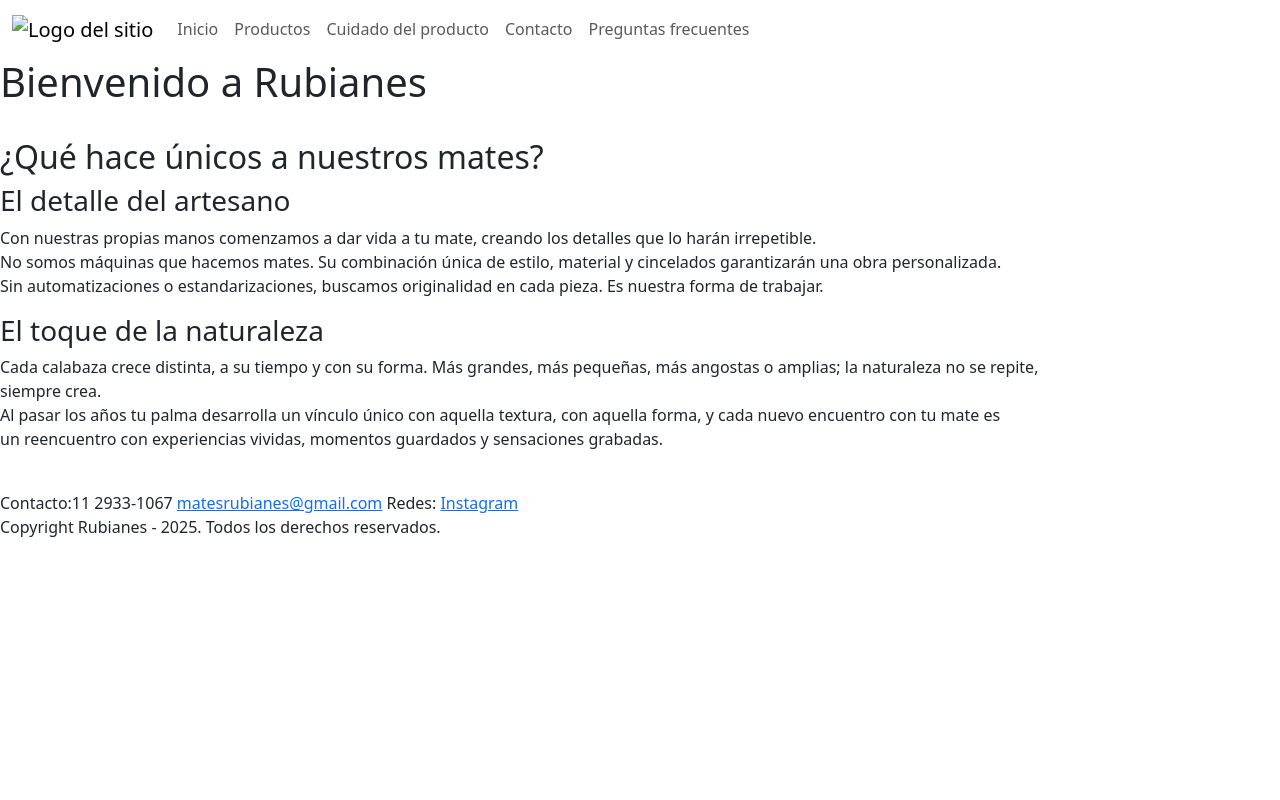
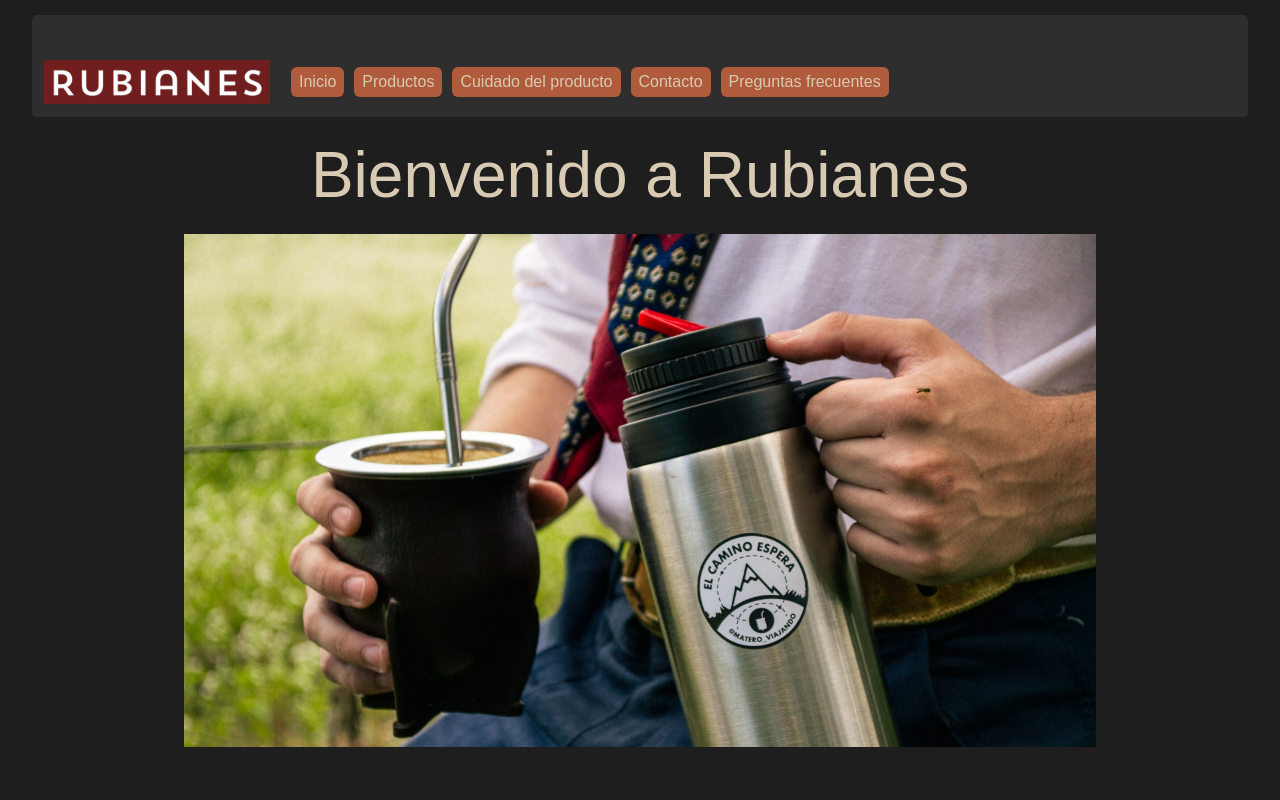
Before and after one commit to TomasCardarelli/Proyecto-mates-rubianes, a plain HTML site: page index.html in a window 1280 px wide. Shown: the top 800 px of the page. Drawn offline with nearby package versions, Linux system fonts and the light colour scheme; the site is published under a folder, as on GitHub Pages, so addresses that start at the root find nothing.

Commit message:
correccion path 3

```diff
--- a/index.html
+++ b/index.html
@@ -7,7 +7,7 @@
      <link href="https://cdn.jsdelivr.net/npm/bootstrap@5.3.7/dist/css/bootstrap.min.css" rel="stylesheet"
       integrity="sha384-LN+7fdVzj6u52u30Kp6M/trliBMCMKTyK833zpbD+pXdCLuTusPj697FH4R/5mcr" crossorigin="anonymous">
     <!--CSS-->
-    <link rel="stylesheet" href="/styles/styles.css">
+    <link rel="stylesheet" href="./styles/styles.css">
     <title>Rubianes</title>
 </head>
 <body>
@@ -16,7 +16,7 @@
       <nav class="navbar navbar-expand-lg bg-body-propio">
         <div class="container-fluid">
           <a class="navbar-brand" href="#">
-            <img src="../assets/logofinal.png" alt="Logo del sitio">
+            <img src="./assets/logofinal.png" alt="Logo del sitio">
           </a>
           <button class="navbar-toggler" type="button" data-bs-toggle="collapse" data-bs-target="#navbarNavAltMarkup" aria-controls="navbarNavAltMarkup" aria-expanded="false" aria-label="Toggle navigation">
             <span class="navbar-toggler-icon"></span>
@@ -24,10 +24,10 @@
           <div class="collapse navbar-collapse" id="navbarNavAltMarkup">
             <div class="navbar-nav">
               <a class="nav-link" href="#">Inicio</a>
-              <a class="nav-link" href="/pages/productos.html">Productos</a>
-              <a class="nav-link" href="/pages/cuidadoProd.html">Cuidado del producto</a>
-              <a class="nav-link" href="/pages/contacto.html">Contacto</a>
-              <a class="nav-link" href="/pages/preguntasFrecuentes.html">Preguntas frecuentes</a>
+              <a class="nav-link" href="./pages/productos.html">Productos</a>
+              <a class="nav-link" href="./pages/cuidadoProd.html">Cuidado del producto</a>
+              <a class="nav-link" href="./pages/contacto.html">Contacto</a>
+              <a class="nav-link" href="./pages/preguntasFrecuentes.html">Preguntas frecuentes</a>
             </div>
           </div>
         </div>
@@ -42,7 +42,7 @@
       <section class="section-index">
 
         <div class="mainpag-picture1">
-          <img src="../assets/matefondo1600x900.jpg"alt="">
+          <img src="./assets/matefondo1600x900.jpg"alt="">
         </div>
         <div class="maincontent-index">
           <h2>¿Qué hace únicos a nuestros mates?</h2>
@@ -71,7 +71,7 @@
         </div>
 
         <div class="mainpag-picture2">
-          <img src="../assets/maincontentfondo.webp" alt="">
+          <img src="./assets/maincontentfondo.webp" alt="">
         </div>
 
       </section>
```
Also changed, not shown: pages/contacto.html (+3 -3 lines), pages/cuidadoProd.html (+3 -3 lines), pages/preguntasFrecuentes.html (+3 -3 lines), pages/productos.html (+3 -3 lines).
